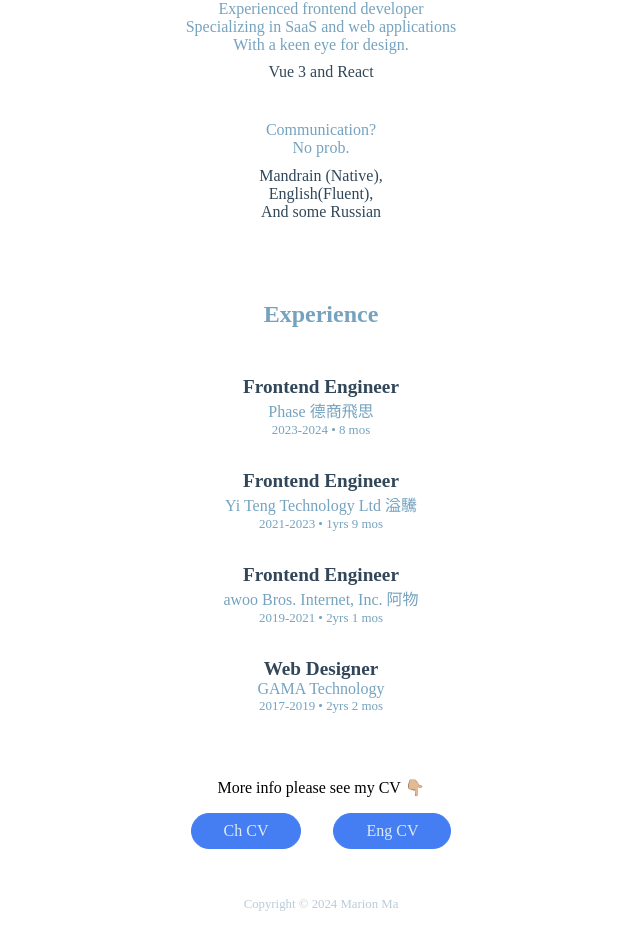
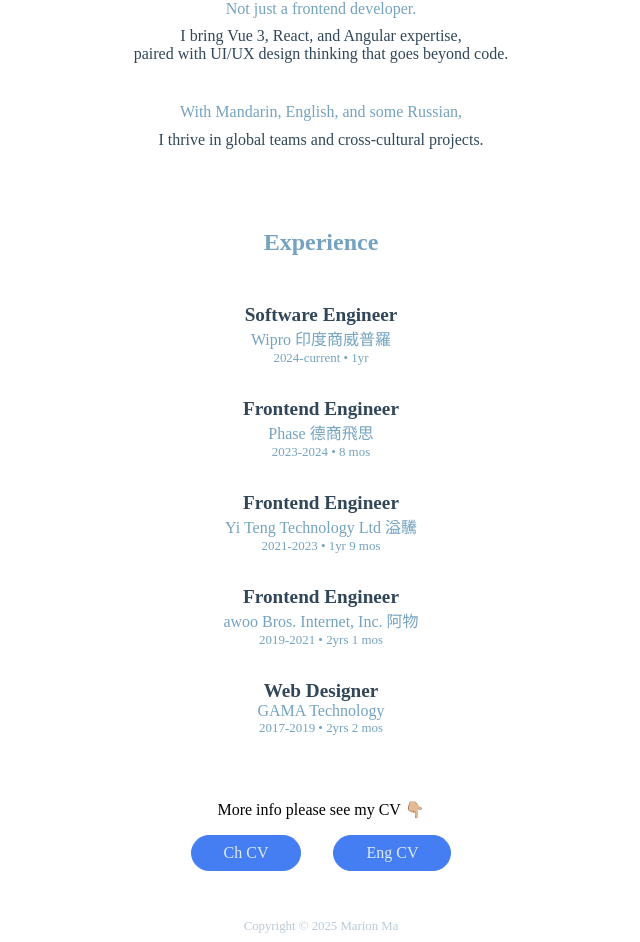
Before and after one commit to astraychildmarion/portfolio2023, a Vue app: page / in a window 1280 px wide. Shown: the part 872-1814 px from the top of the page, without its empty margins (319-959 px from the left). Before the commit the page ends 1792 px from the top, so only its background shows below. Built offline with nearby package versions, Linux system fonts and the light colour scheme.

Commit message:
update portfolio in Wipro

```diff
--- a/src/App.vue
+++ b/src/App.vue
@@ -11,15 +11,21 @@ const meLocation = 'Base in Taiwan.';
 const meDetail = 'I am a Frontend developer with experience of 5 years.';
 const skillObj = [
 	{
-		des: 'Experienced frontend developer <br/> Specializing in SaaS and web applications </br> With a keen eye for design.',
-		ans: 'Vue 3 and React',
+		des: 'Not just a frontend developer.',
+		ans: 'I bring Vue 3, React, and Angular expertise, <br>paired with UI/UX design thinking that goes beyond code.',
 	},
 	{
-		des: 'Communication?</br>No prob.',
-		ans: 'Mandrain (Native), </br>English(Fluent), </br>And some Russian',
+		des: 'With Mandarin, English, and some Russian,',
+		ans: 'I thrive in global teams and cross-cultural projects.',
 	},
 ];
+
 const job = [
+	{
+		title: 'Software Engineer',
+		company: 'Wipro 印度商威普羅',
+		time: '2024-current • 1yr',
+	},
 	{
 		title: 'Frontend Engineer',
 		company: 'Phase 德商飛思',
@@ -28,7 +34,7 @@ const job = [
 	{
 		title: 'Frontend Engineer',
 		company: 'Yi Teng Technology Ltd 溢驣',
-		time: '2021-2023 • 1yrs 9 mos',
+		time: '2021-2023 • 1yr 9 mos',
 	},
 	{
 		title: 'Frontend Engineer',
@@ -81,7 +87,7 @@ const EngCVhref = 'https://kindly-hole-407.notion.site/Marion-Ma-d11e95c7f6764ef
 		<Button content="Ch CV" :href="ChCVhref"></Button>
 		<Button content="Eng CV" :href="EngCVhref"></Button>
 	</section>
-	<div class="copyright">Copyright © 2024 Marion Ma</div>
+	<div class="copyright">Copyright © 2025 Marion Ma</div>
 </template>
 
 <style lang="scss" scoped>
```
